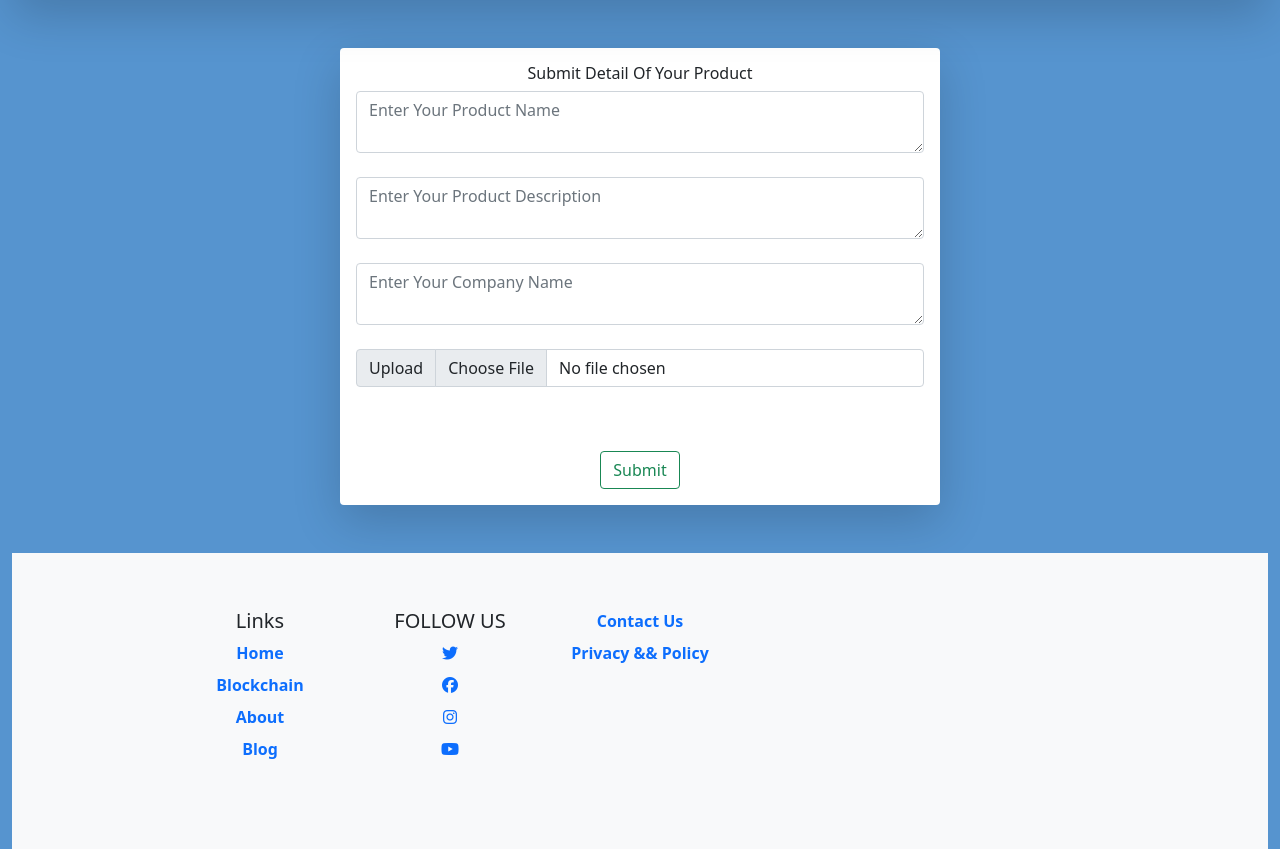
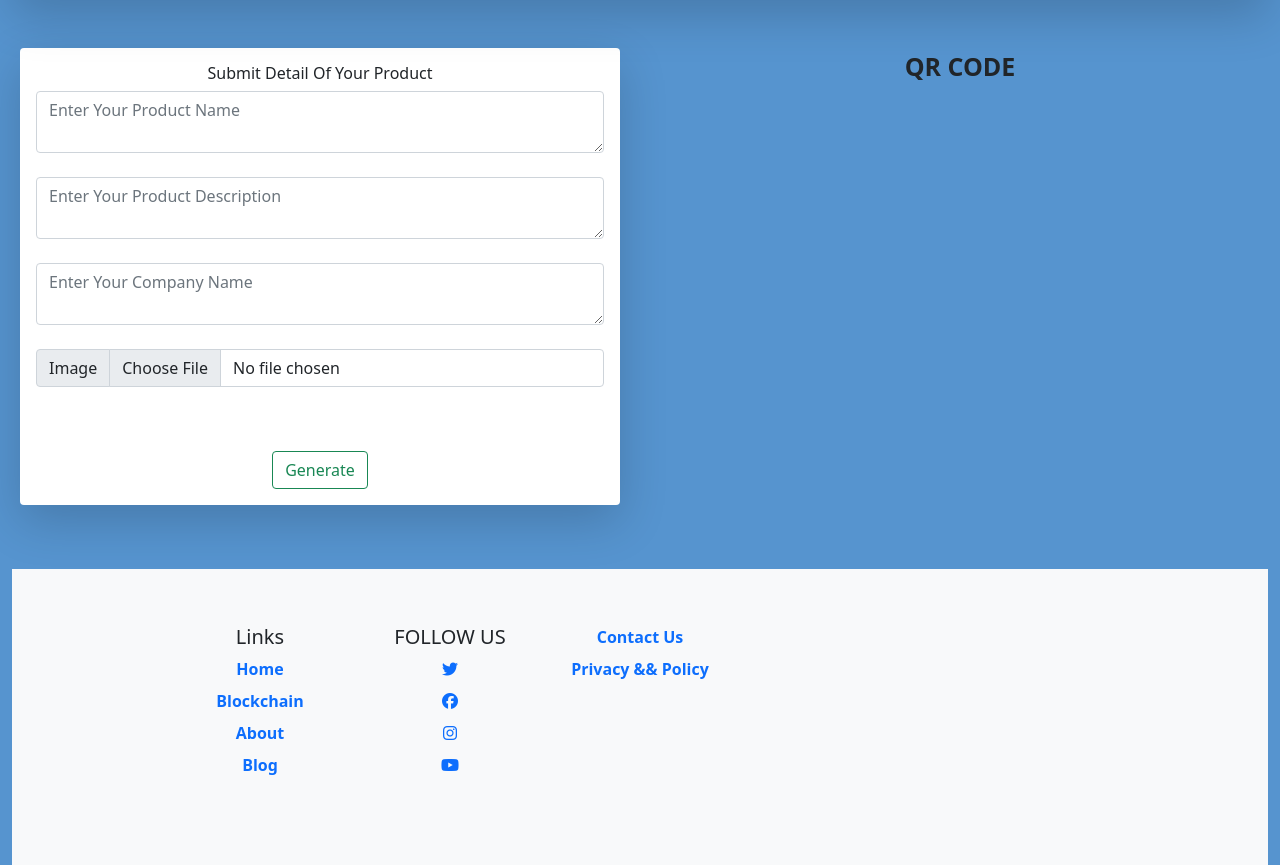
Before and after one commit to ARNAB-bughunter/AuthWithBlockchain, a Django app: page /qrcreate/ in a window 1280 px wide. Shown: the part 72-937 px from the top of the page. Run offline with Django 3.2, Linux system fonts and the light colour scheme; some libraries are stand-ins or nearby versions.

Commit message:
show QR CODE in QrCode genarate Page

```diff
--- a/Base/templates/base/qrgenarate.html
+++ b/Base/templates/base/qrgenarate.html
@@ -2,7 +2,8 @@
 {% block content %}
 
 {% include "header_2.html" %}
-<div style="text-align: center; max-width: 600px;"   class="shadow-lg p-3 mb-5 bg-body rounded  mx-auto gap-2 ">
+<div class="row">
+    <div style="text-align: center; max-width: 600px;"   class="shadow-lg p-3 mb-5 bg-body rounded  mx-auto gap-2 col-6">
         <div  style="text-align: center;">
         <form action="" method="post" enctype="multipart/form-data">
               {% csrf_token %}
@@ -13,17 +14,23 @@
               <br>
               {{ form.manufacturer }}
               <br>
-
               <div class="input-group mb-3">
-            <label class="input-group-text" for="inputGroupFile01">Upload</label>
+                <label class="input-group-text" for="inputGroupFile01">Image</label>
                 {{ form.image }}
               </div>
+              <br><br>
+              <button class="btn btn-outline-success" type="submit" >Generate</button>
+        </form>
+        </div>
+    </div>
+    <div style="text-align:center;margin: 5px solid black;"  class="col-6">
 
+      <p style="font-size: 25px;" class="fw-bolder">QR CODE</p>
+      {% if product %}
+          <img class="img-thumbnail" src="{{ product.QRcodePicture.url }}">
+      {% else %}
 
-
-          <br><br>
-          <button class="btn btn-outline-success" type="submit" >Submit</button>
-    </form>
+      {% endif %}
     </div>
 </div>
 {% include "footer.html" %}
--- a/Base/views.py
+++ b/Base/views.py
@@ -46,6 +46,7 @@ def itemDetail(request,id):
 
 def qrcreate(request):
     form=productDetailForm()
+    product=None
     if request.method=='POST':
         fm=productDetailForm(request.POST,request.FILES)
         if fm.is_valid():
@@ -55,11 +56,11 @@ def qrcreate(request):
             image=fm.cleaned_data['image']
             productdetail=productDetail(productName=productName,productDescription=productDescription,manufacturer=manufacturer,image=image)
             productdetail.save()
+            product = productdetail
             blockchain_obj.registerProduct(str(productdetail.pk),productdetail.manufacturer,'Manufacturer','--','--')
-    return render(request,'qrgenarate.html',{'form':form})
+            return render(request,'qrgenarate.html',{'form':fm,'product':product})
 
-
-
+    return render(request,'qrgenarate.html',{'form':form,'product':product})
 
 def handler404(request,exception):
     return render(request,'404_error.html')
```
Also changed, not shown: Base/signals.py (line endings or trailing spaces). Lines whose indentation alone changed are shown as unchanged.
